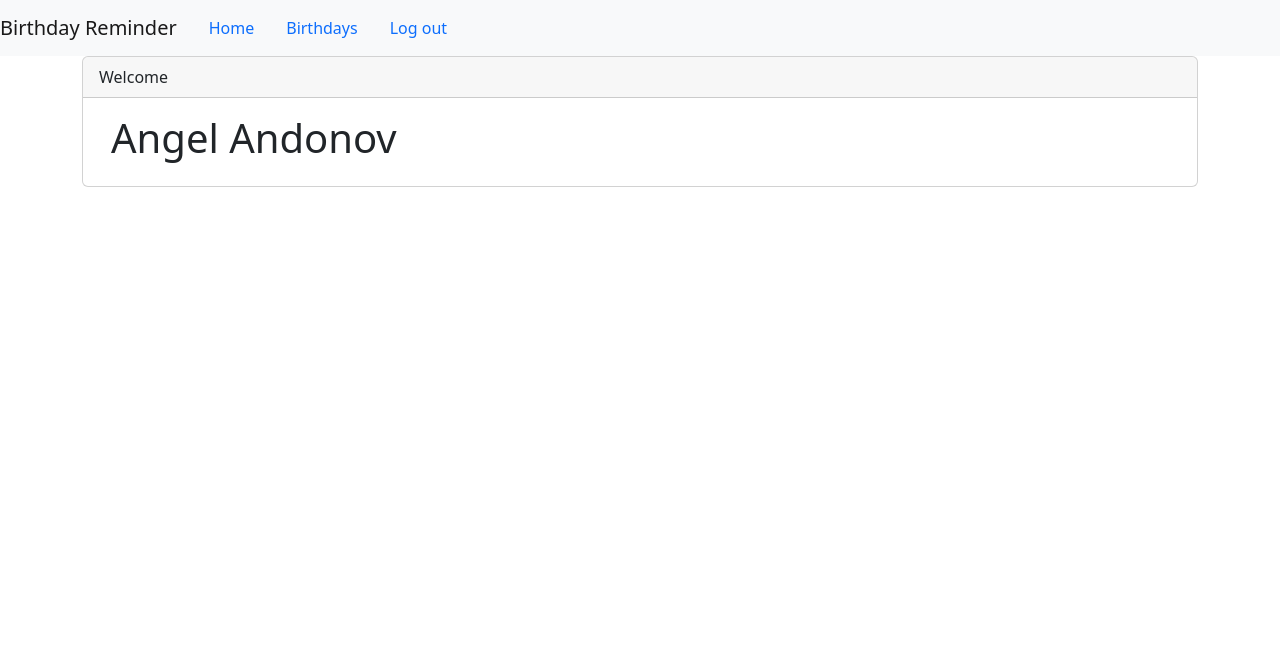
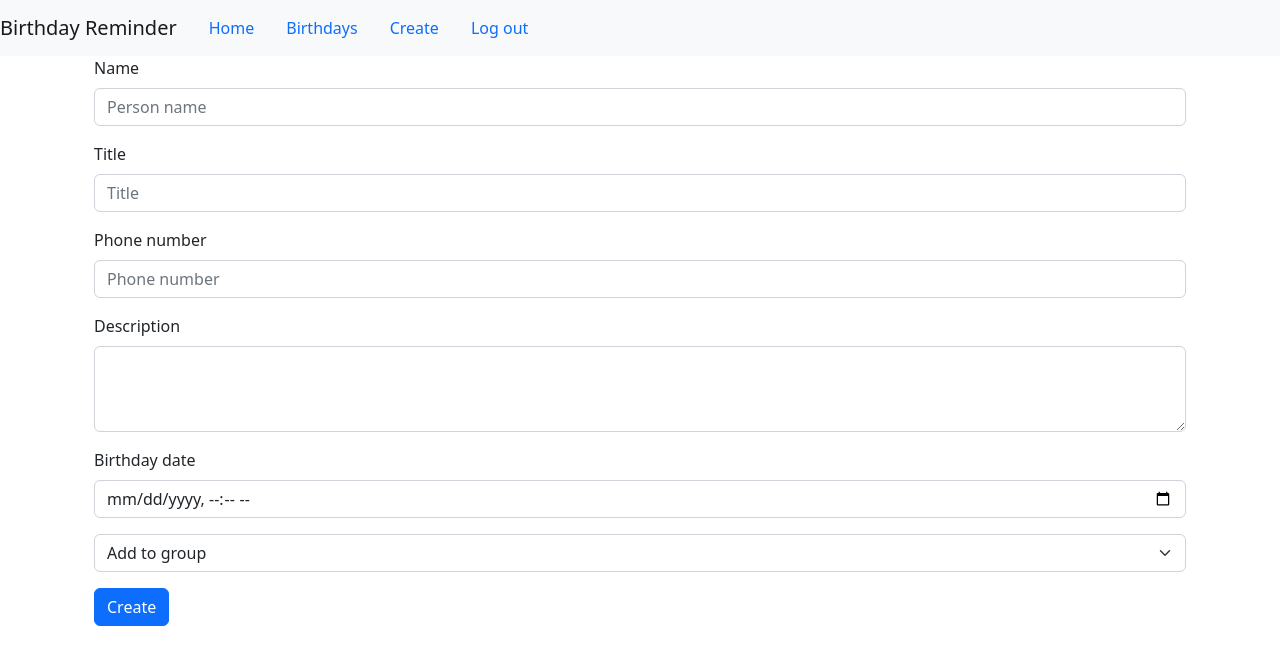
Before and after one commit to andonovangel/birthday-reminder-app-frontend, an Angular app: page /create-birthday in a window 1280 px wide. Before the commit this address led to /welcome. Shown: the top 664 px of the page. Built offline with nearby package versions, Linux system fonts and the light colour scheme; sample sign-in values are in the browser's storage.

Commit message:
added create functionality for birthdays

```diff
--- a/src/app/app.component.html
+++ b/src/app/app.component.html
@@ -3,6 +3,7 @@
   <ul class="nav nav-pills">
     <li><a class="nav-link" routerLink="/welcome">Home</a></li>
     <li><a class="nav-link" routerLink="/birthdays" *ngIf="getAuthService().loggedIn()">Birthdays</a></li>
+    <li><a class="nav-link" routerLink="/create-birthday" *ngIf="getAuthService().loggedIn()">Create</a></li>
     <li><a class="nav-link" routerLink="/register" *ngIf="!getAuthService().loggedIn()">Register</a></li>
     <li><a class="nav-link" routerLink="/login" *ngIf="!getAuthService().loggedIn()">Log in</a></li>
     <li><a class="nav-link" routerLink="/logout" *ngIf="getAuthService().loggedIn()" (click)="getAuthService().logoutUser()">Log out</a></li>
--- a/src/app/auth/auth.service.ts
+++ b/src/app/auth/auth.service.ts
@@ -10,6 +10,7 @@ export class AuthService {
   private registerUrl = "http://127.0.0.1:8000/api/register"
   private loginUrl = "http://127.0.0.1:8000/api/login"
   private logoutUrl = "http://127.0.0.1:8000/api/logout"
+  private createBirthdayUrl = "http://127.0.0.1:8000/api/birthdays"
 
   constructor(private http: HttpClient, private router: Router) { }
 
@@ -40,4 +41,8 @@ export class AuthService {
   getToken() {
     return localStorage.getItem('token')
   }
+
+  createBirthday(birthday: any) {
+    return this.http.post<any>(this.createBirthdayUrl, birthday)
+  }
 }
--- /dev/null
+++ b/src/app/birthday/birthday-create/birthday-create.component.html
@@ -0,0 +1,30 @@
+<div class="container">
+    <form>
+        <div class="mb-3">
+            <label class="form-label">Name</label>
+            <input [(ngModel)]="createBirthdayData.name" name="name" type="text" class="form-control" placeholder="Person name">
+        </div>
+        <div class="mb-3">
+            <label class="form-label">Title</label>
+            <input [(ngModel)]="createBirthdayData.title" name="title" type="text" class="form-control" placeholder="Title">
+        </div>
+        <div class="mb-3">
+            <label class="form-label">Phone number</label>
+            <input [(ngModel)]="createBirthdayData.phone_number" name="phone_number" type="text" class="form-control" placeholder="Phone number">
+        </div>
+        <div class="mb-3">
+            <label for="exampleFormControlTextarea1" class="form-label">Description</label>
+            <textarea [(ngModel)]="createBirthdayData.body" name="body" class="form-control" id="exampleFormControlTextarea1" rows="3"></textarea>
+        </div>
+        <div class="mb-3">
+            <label class="form-label">Birthday date</label>
+            <input [(ngModel)]="createBirthdayData.birthday_date" name="birthday_date" type="datetime-local" class="form-control" placeholder="Birthday date">
+        </div>
+        <div class="mb-3">
+            <select [(ngModel)]="createBirthdayData.group_id" name="group_id" class="form-select" aria-label="Default select example">
+                <option selected value=null>Add to group</option>
+            </select>
+        </div>
+        <button (click)="createBirthday()" type="submit" class="btn btn-primary">Create</button>
+    </form>
+</div>
--- /dev/null
+++ b/src/app/birthday/birthday-create/birthday-create.component.ts
@@ -0,0 +1,38 @@
+import { Component, OnInit } from '@angular/core';
+import { Router } from '@angular/router';
+import { AuthService } from 'src/app/auth/auth.service';
+import { IBirthday } from '../birthday';
+
+@Component({
+  selector: 'app-birthday-create',
+  templateUrl: './birthday-create.component.html',
+  styleUrls: ['./birthday-create.component.scss']
+})
+export class BirthdayCreateComponent implements OnInit {
+  createBirthdayData = {
+    name: '',
+    title: '',
+    phone_number: '',
+    body: '',
+    birthday_date: '',
+    group_id: null
+  }
+
+  constructor (private auth: AuthService, private router: Router) {}
+
+  ngOnInit(): void {
+  }
+
+  createBirthday() {
+        // console.log(this.createBirthdayData)
+    this.auth.createBirthday(this.createBirthdayData).subscribe({
+      next: res => {
+        console.log(res)
+        this.router.navigate(['/birthdays'])
+      },
+      error: err => {
+        console.log(err)
+      }
+    })
+  }
+}
--- a/src/app/birthday/birthday-list.component.ts
+++ b/src/app/birthday/birthday-list.component.ts
@@ -41,7 +41,6 @@ export class BirthdayListComponent implements OnInit, OnDestroy {
     ngOnInit(): void {
         this.sub = this.birthdayService.getBirthdays().subscribe({
             next: birthdays => {
-                console.log(birthdays);
                 this.birthdays = birthdays;
                 this.filteredBirthdays = this.birthdays;
             },
--- a/src/app/birthday/birthday.module.ts
+++ b/src/app/birthday/birthday.module.ts
@@ -6,11 +6,13 @@ import { FormsModule } from '@angular/forms';
 import { BirthdayDetailComponent } from './birthday-detail/birthday-detail.component';
 import { BirthdayDetailGuard } from './birthday-detail/birthday-detail.guard';
 import { authGuard } from '../auth/auth.guard';
+import { BirthdayCreateComponent } from './birthday-create/birthday-create.component';
 
 @NgModule({
   declarations: [
     BirthdayListComponent,
     BirthdayDetailComponent,
+    BirthdayCreateComponent,
   ],
   imports: [
     CommonModule,
@@ -22,6 +24,11 @@ import { authGuard } from '../auth/auth.guard';
         component: BirthdayListComponent,
       },
       {
+        path: 'create-birthday',
+        canActivate: [authGuard],
+        component: BirthdayCreateComponent,
+      },
+      {
         path: 'birthdays/:id',
         canActivate: [BirthdayDetailGuard],
         component: BirthdayDetailComponent
--- a/src/app/birthday/birthday.service.ts
+++ b/src/app/birthday/birthday.service.ts
@@ -14,7 +14,6 @@ export class BirthdayService {
 
     getBirthdays(): Observable<IBirthday[]> {
         return this.http.get<IBirthday[]>(this.birthdaysUrl).pipe(
-            tap(data => console.log('All', JSON.stringify(data))),
             catchError(err => this.handleErrors(err))
         );
     }
```
Also changed, not shown: src/app/birthday/birthday-create/birthday-create.component.scss (added), 1 other file (tests, documents, lock files or other folders).
